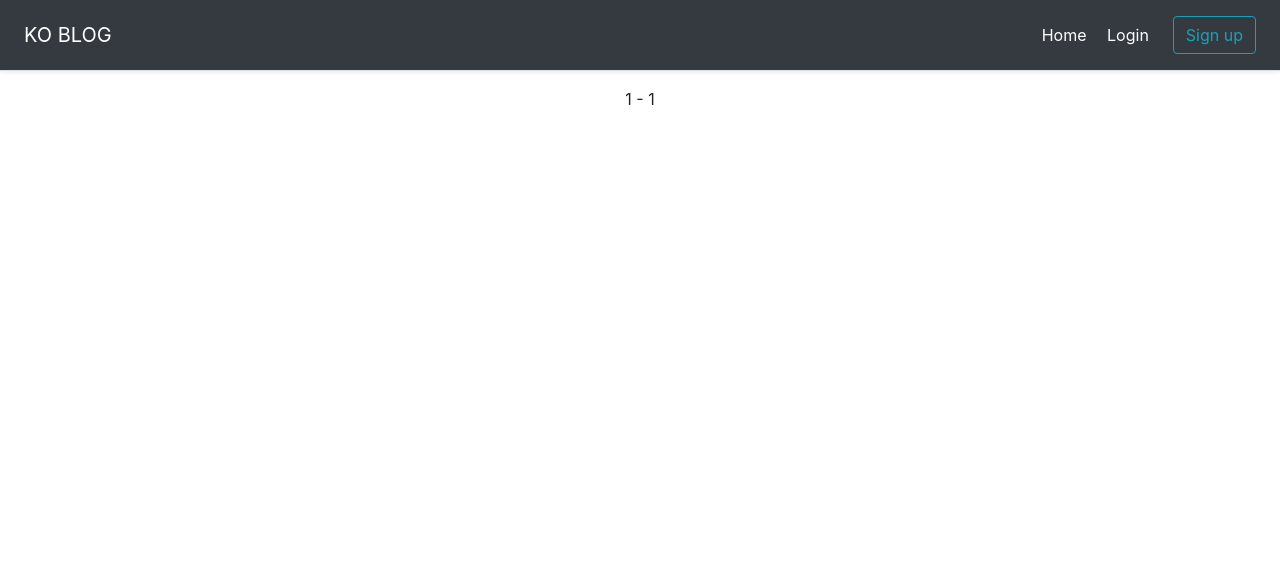
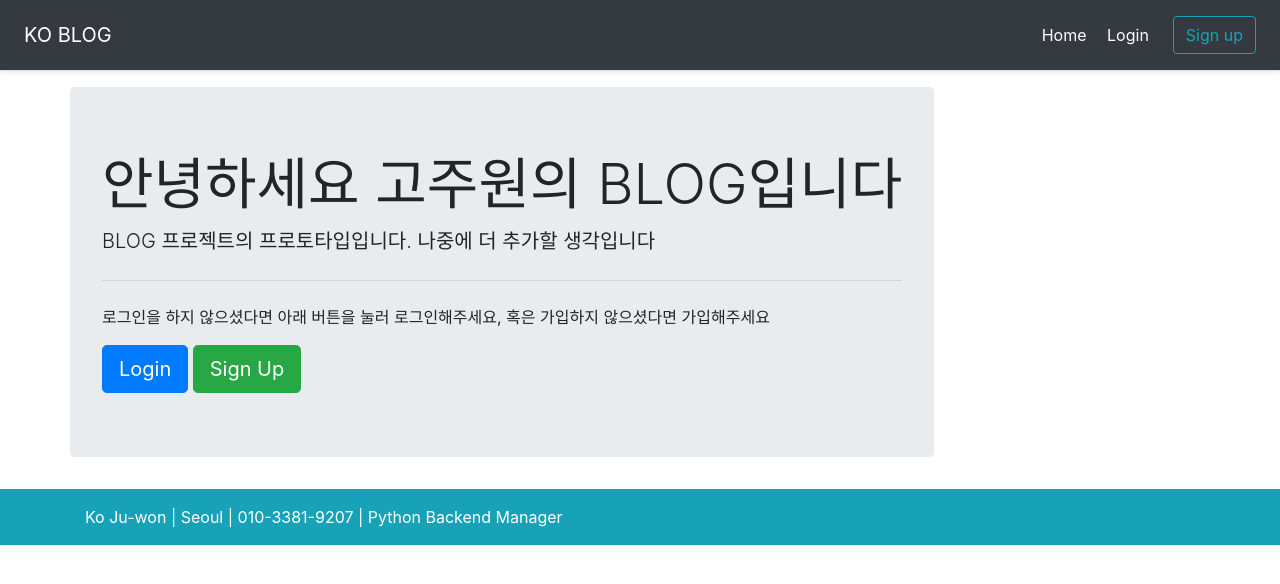
Before and after one commit to puppy9207/koblog, a Django app: page / in a window 1280 px wide. Shown: the top 584 px of the page. Run offline with Django 3.2, Linux system fonts and the light colour scheme; data that the repository does not hold is empty; some libraries are stand-ins or nearby versions.

Commit message:
jumbotron & footer

```diff
--- a/blog/templates/home.html
+++ b/blog/templates/home.html
@@ -2,6 +2,7 @@
 
 {%block contents%}
 <div class="container">
+{% if user.is_authenticated %}
     <div class="row">
         {%for blog in posts%}
         <div class="card">
@@ -30,5 +31,17 @@
         {% endif %}
     </div>
     </div>
+{% else %}
+    <div class="row">
+        <div class="jumbotron">
+            <h1 class="display-4">안녕하세요 고주원의 BLOG입니다</h1>
+            <p class="lead">BLOG 프로젝트의 프로토타입입니다. 나중에 더 추가할 생각입니다</p>
+            <hr class="my-4">
+            <p>로그인을 하지 않으셨다면 아래 버튼을 눌러 로그인해주세요, 혹은 가입하지 않으셨다면 가입해주세요</p>
+            <a class="btn btn-primary btn-lg" href="{% url 'login'%}" role="button">Login</a>
+            <a class="btn btn-success btn-lg" href="{% url 'signup'%}" role="button">Sign Up</a>
+        </div>
+    </div>
+{% endif%}
 </div>
 {%endblock%}
--- a/koblog/settings.py
+++ b/koblog/settings.py
@@ -20,10 +20,12 @@ BASE_DIR = os.path.dirname(os.path.dirname(os.path.abspath(__file__)))
 # See https://docs.djangoproject.com/en/2.1/howto/deployment/checklist/
 
 # SECURITY WARNING: keep the secret key used in production secret!
-SECRET_KEY = '73-qrei))mlh1=9d89(wjz*@(4f7@c2hh+lc2)oiwt@jz35c!0'
+#SECRET_KEY = '73-qrei))mlh1=9d89(wjz*@(4f7@c2hh+lc2)oiwt@jz35c!0'
 
 # SECURITY WARNING: don't run with debug turned on in production!
-DEBUG = True
+#DEBUG = True
+SECRET_KEY = os.environ.get('DJANGO_SECRET_KEY', '73-qrei))mlh1=9d89(wjz*@(4f7@c2hh+lc2)oiwt@jz35c!0')
+DEBUG = bool(os.environ.get('DJANGO_DEBUG', True))
 
 ALLOWED_HOSTS = []
 
--- a/koblog/templates/base.html
+++ b/koblog/templates/base.html
@@ -35,4 +35,9 @@
 <!--이 아래에 컨텐츠가 올 예정입니다.-->
 {%block contents%}
 {%endblock%}
+<footer class="footer mt-auto py-3 bg-info">
+  <div class="container">
+    <span class="text-white">Ko Ju-won | Seoul | 010-3381-9207 | Python Backend Manager</span>
+  </div>
+</footer>
 </body>
```
